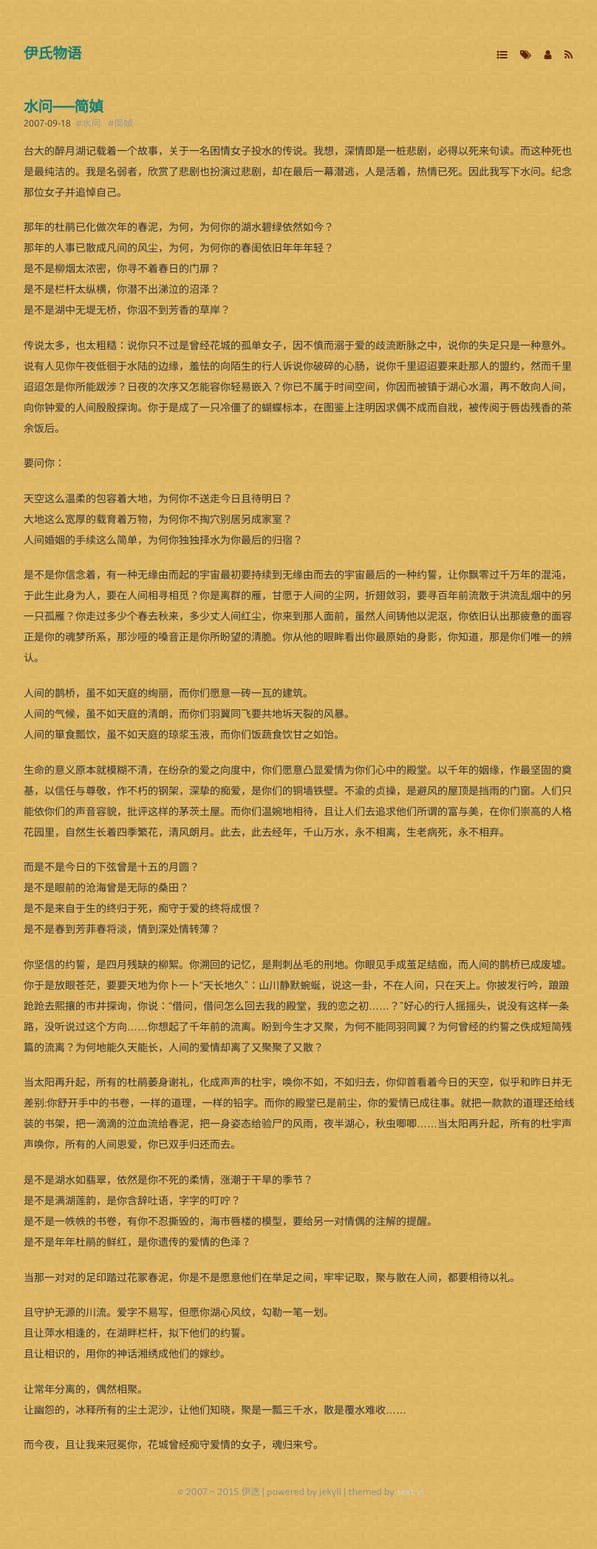
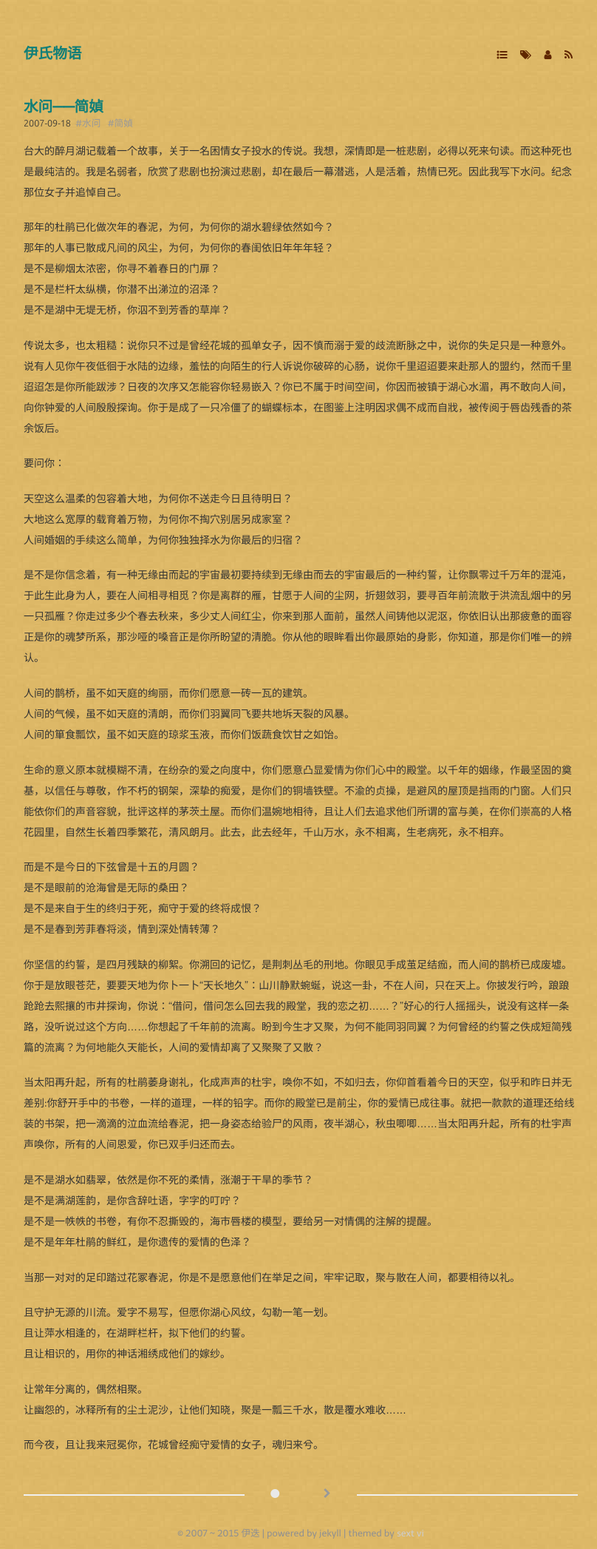
Before and after one commit to AwThink/iyidie, a Jekyll site: the page built from _posts/2007-09-18-shui-wen.md, in a window 1280 px wide. Shown: the whole page at 74% size, without its empty margins (233-1041 px from the left). Built offline with Jekyll 4.4.1, drawn with Linux system fonts in a browser that asks for light colours; nearby versions of some CDN libraries; some web fonts are replaced; Markdown is read by kramdown in place of the engine named in the settings; before the commit the page ends 2038 px from its top, so only the background shows below that.

Commit message:
test post.html

```diff
--- a/_layouts/post.html
+++ b/_layouts/post.html
@@ -21,7 +21,7 @@ layout: default
   <section class="post">
   {{ content }}
   </section>
-  {% if page.guid %}
+
   <div class="divider">
     <span>
     {% if page.previous %}
@@ -38,5 +38,5 @@ layout: default
     {% endif %}
     </span>
   </div>
-  {% endif %}
+
 </article>
```
